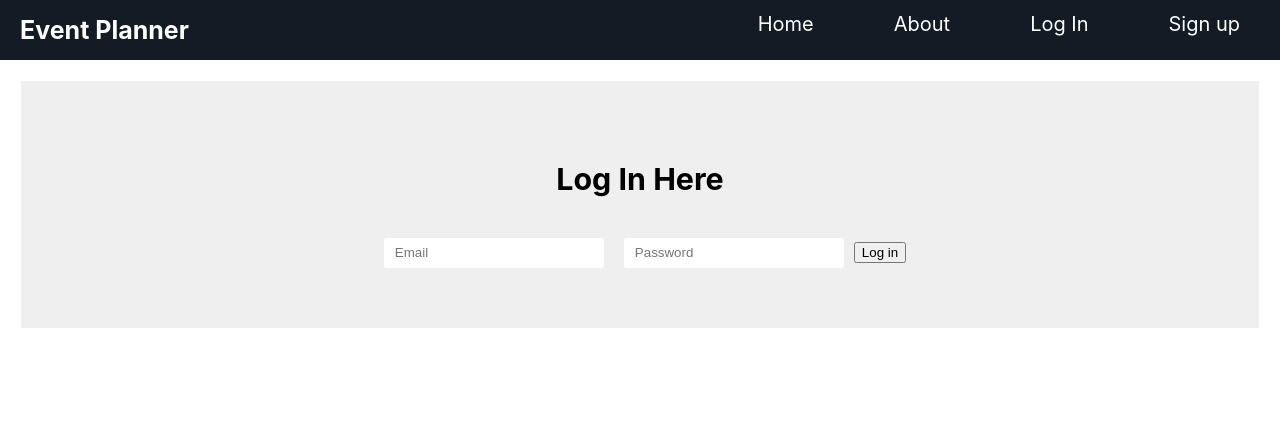
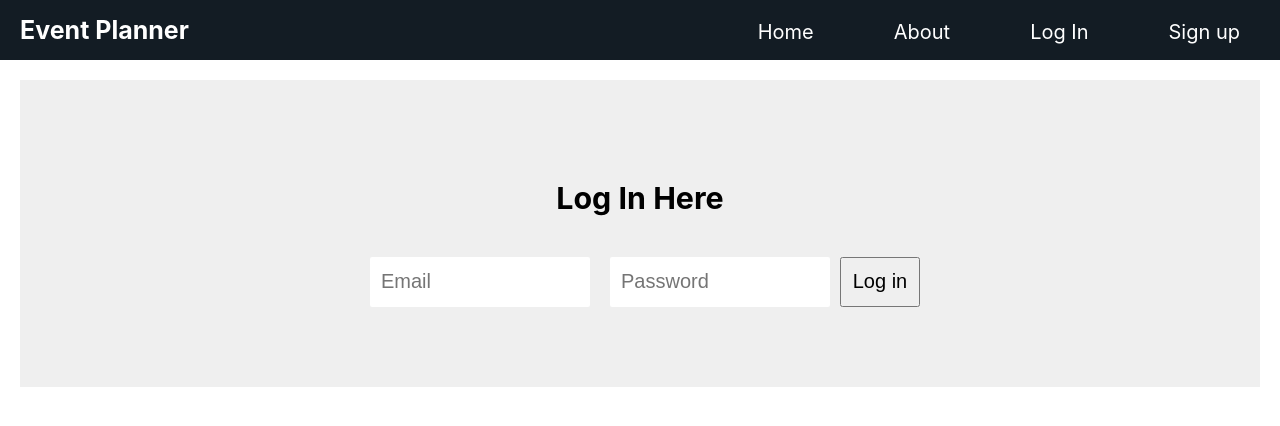
Before and after one commit to corporate-event-planner-webeu/corporate-event-planner-frontend, a React (Create React App) app: page /login in a window 1280 px wide. Shown: the top 426 px of the page. Built offline with nearby package versions, Linux system fonts and the light colour scheme.

Commit message:
login page little more styling

```diff
--- a/src/components/Navigation.js
+++ b/src/components/Navigation.js
@@ -53,6 +53,7 @@ const HeaderStyled = styled.div`
     background-color: rgb(19, 28, 36);
     color: white;
     height: 60px;
+
     h2{
         margin: 15px 0;
         padding-left: 20px;
@@ -62,7 +63,7 @@ const HeaderStyled = styled.div`
 
 const MenuStyled = styled.div`
     ul{
-        margin: 12px 0;
+        margin: 20px 0;
     }
     .link{
         align-content: center;
--- a/src/views/Login.js
+++ b/src/views/Login.js
@@ -40,9 +40,7 @@ export default connect(
 
 
 const LoginWrapperStyled = styled.form`
-    border: 1px solid white;
-    border-radius: 2px;
-    padding: 50px;
+    padding: 70px;
     background: #efefef;
     color: black;
     margin: 20px;
@@ -53,12 +51,12 @@ const LoginWrapperStyled = styled.form`
         padding-left: 10px;
         margin:10px;
         width: 220px;
-        height: 30px;
+        height: 50px;
+        font-size: 2rem;
+    }
+    button {
+        height: 50px;
+        width: 80px;
+        font-size: 2rem;
     }
 `;
-
-// const ButtonStyled = styled.button`
-//         width: 220px;
-//         font-size: 20px;
-//         background: white;
-// `;
```
